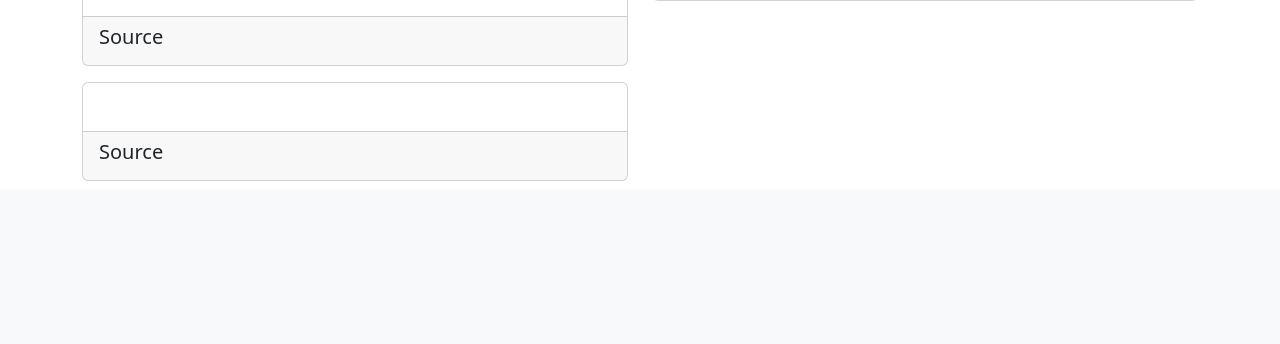
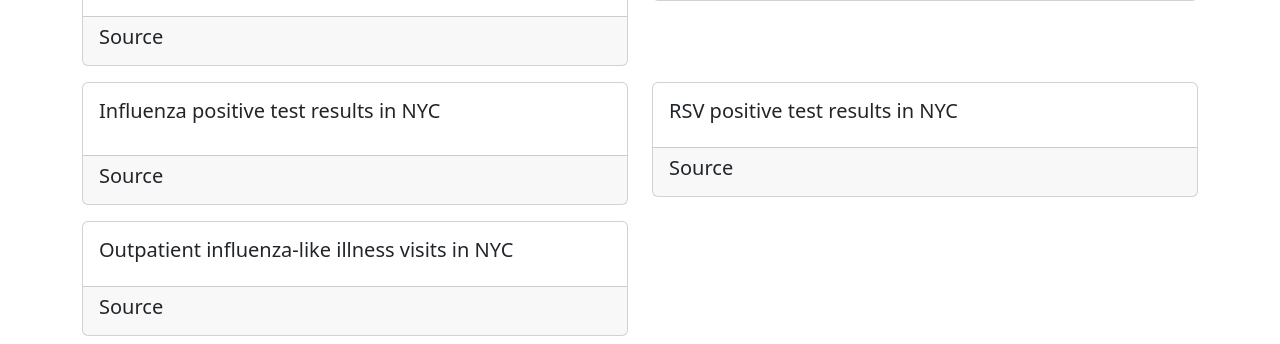
Before and after one commit to grvsmth/contagion, a Django app: page / in a window 1280 px wide. Shown: the part 812-1156 px from the top of the page. Before the commit the page ends 993 px from the top, so only its background shows below. Run offline with Django 4.2, Linux system fonts and the light colour scheme; data that the repository does not hold is empty; parts of the project's set-up code (start-up, migrations or seed data) failed here and were passed over; some libraries are stand-ins or nearby versions.

Commit message:
Display source info, PDF links and RSV and ILI visit charts

```diff
--- a/contagion/serializers.py
+++ b/contagion/serializers.py
@@ -96,6 +96,7 @@ class DocumentSerializer(HyperlinkedModelSerializer):
             'locality',
             'mime_type',
             'path',
+            'pk',
             'publication_date',
             'source_url'
         ]
--- a/static_staging/js/Ui.js
+++ b/static_staging/js/Ui.js
@@ -7,6 +7,7 @@
  */
 const population = 11996161;
 const lakh = 100000;
+const mediaRoot = "/media";
 
 export default class Ui {
     constructor() {
@@ -100,6 +101,10 @@ export default class Ui {
     }
 
     displayChart(localityName, chartInfo) {
+        if (!(chartInfo.chart_type in this.output[localityName])) {
+            return;
+        }
+
         const imageUrl = "/media" + chartInfo.path;
         const link = document.createElement("a");
         link.target = "_blank";
@@ -112,6 +117,34 @@ export default class Ui {
         link.append(img);
         this.output[localityName][chartInfo.chart_type].append(
             link
+        );
+    }
+
+    displayPdfLink(element, documentInfo) {
+        const originalLink = document.createElement("a");
+        originalLink.target = "_blank";
+        originalLink.href = documentInfo.source_url;
+        originalLink.innerText = "source";
+
+        const cacheLink = document.createElement("a");
+        cacheLink.target = "_blank";
+        cacheLink.href = mediaRoot + documentInfo.path;
+        cacheLink.innerText = "cache";
+
+        const items = [
+            new Text("Source PDF ("),
+            originalLink,
+            new Text(") ("),
+            cacheLink,
+            new Text(")")
+        ];
+
+        element.append(...items);
+    }
+
+    displayPdfLinks(localityName, documentInfo) {
+        this.output[localityName].pdfInfo.forEach(element =>
+            this.displayPdfLink(element, documentInfo)
         );
     }
 
--- a/static_staging/js/main.js
+++ b/static_staging/js/main.js
@@ -36,15 +36,14 @@ const wastewaterAverageUrl = "/api/" + apiVersion
 const wastewaterAverageData = await cacheClient.fetchData(wastewaterAverageUrl);
 
 const fluSourceInfo = localityInfo.find(locality =>
-    locality.name === locality.fluRsv);
+    locality.name === localityName.fluRsv);
 const documentUrl = "/api/" + apiVersion + "/documents";
 const documentInfo = await cacheClient.fetchData(documentUrl);
 
 const latestDocumentInfo = documentInfo[documentInfo.length -1];
 const fluRsvImageUrl = "/api/" + apiVersion + "/chart-images/"
-    + "?document=" + documentInfo.length;
+    + "?document=" + latestDocumentInfo.pk;
 const fluRsvImageInfo = await cacheClient.fetchData(fluRsvImageUrl);
-console.log("flu and rsv image info", fluRsvImageInfo);
 
 const latestDayData = dayData[dayData.length - 1];
 const latestComplete = dayData.findLast((dayInfo) => {
@@ -79,6 +78,9 @@ const staleWastewater = compute.isStale(
     staleThreshold, latestWastewaterData.sample_date
 );
 
+const staleFlu = compute.isStale(
+    staleThreshold, latestDocumentInfo.publication_date
+);
 
 const ui = new Ui();
 ui.setOutput({
@@ -109,7 +111,10 @@ ui.setOutput({
         "wrrf": document.querySelector("#nyc-wrrf")
     },
     "NYC_Flu_Pdf": {
-        "flu_results": document.querySelector("#nyc-flu-results")
+        "flu_results": document.querySelector("#nyc-flu-results"),
+        "ili_visits": document.querySelector("#nyc-ili-visits"),
+        "pdfInfo": document.querySelectorAll(".nyc-flu-pdf"),
+        "rsv_results": document.querySelector("#nyc-rsv-results")
     },
     "nycLatestDate": document.querySelectorAll(".nyc-latest-date"),
     "nycCompleteDate": document.querySelectorAll(".nyc-complete-date"),
@@ -130,10 +135,15 @@ ui.displayThirtyDays(deathsThirtyDays, complete30Begin);
 ui.displayLatestWastewaterData(latestWastewaterData);
 ui.displayLatestWastewaterAverage(latestWastewaterAverage);
 
-ui.displayChart(localityName.fluRsv, fluRsvImageInfo[0]);
+fluRsvImageInfo.forEach(chartInfo =>
+    ui.displayChart(localityName.fluRsv, chartInfo)
+);
+
+ui.displayPdfLinks(localityName.fluRsv, latestDocumentInfo);
 
 ui.displaySource(dailyInfo, staleDaily);
 ui.displaySource(wastewaterInfo, staleWastewater);
+ui.displaySource(fluSourceInfo, staleFlu);
 
 /**
  * Palette via Coolors
--- a/templates/index.html
+++ b/templates/index.html
@@ -184,11 +184,48 @@
                 <div class="col">
                     <div class="card">
                         <div class="card-body">
+                            <h5 class="card=title">
+                                Influenza positive test results in NYC
+                            </h5>
                             <div id="nyc-flu-results">
                             </div>
                             <p class="card-text" id="nyc-flu-summary">
                             </p>
-                            <p class="card-text" id="nyc-flu-pdf">
+                            <p class="card-text nyc-flu-pdf">
+                            </p>
+                        </div>
+                        <div class="card-footer nyc-flu-source">
+                            <h5 class="card-title">Source</h5>
+                        </div>
+                    </div>
+                </div>
+                <div class="col">
+                    <div class="card">
+                        <div class="card-body">
+                            <h5 class="card=title">
+                                RSV positive test results in NYC
+                            </h5>
+                            <div id="nyc-rsv-results">
+                            </div>
+                            <p class="card-text nyc-flu-pdf">
+                            </p>
+                        </div>
+                        <div class="card-footer nyc-flu-source">
+                            <h5 class="card-title">Source</h5>
+                        </div>
+                    </div>
+                </div>
+            </div>
+            <div class="row row-cols-1 row-cols-md-2 py-2">
+                <div class="col">
+                    <div class="card">
+                        <div class="card-body">
+                            <h5 class="card=title">
+                                Outpatient influenza-like illness visits in NYC
+                            </h5>
+                            <div id="nyc-ili-visits">
+                            </div>
+                            <p class="card-text nyc-flu-pdf">
                             </p>
                         </div>
                         <div class="card-footer nyc-flu-source">
```
Also changed, not shown: contagion/management/commands/save_flu.py (+11 -8 lines).
